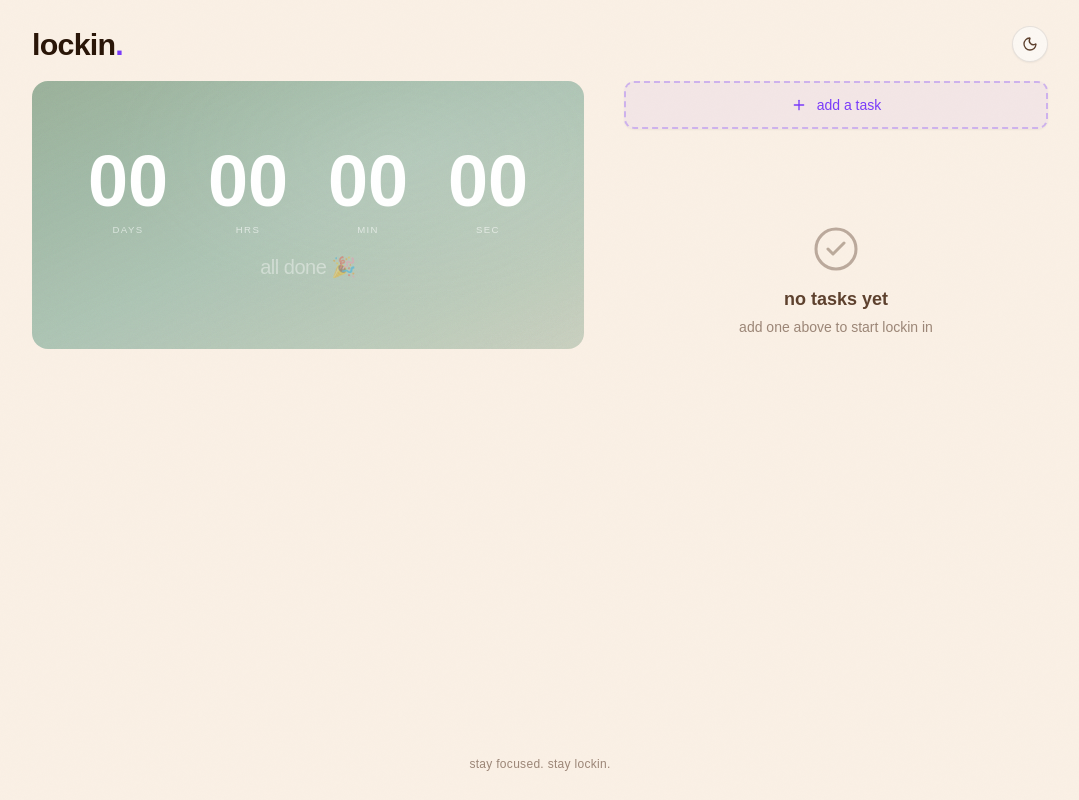
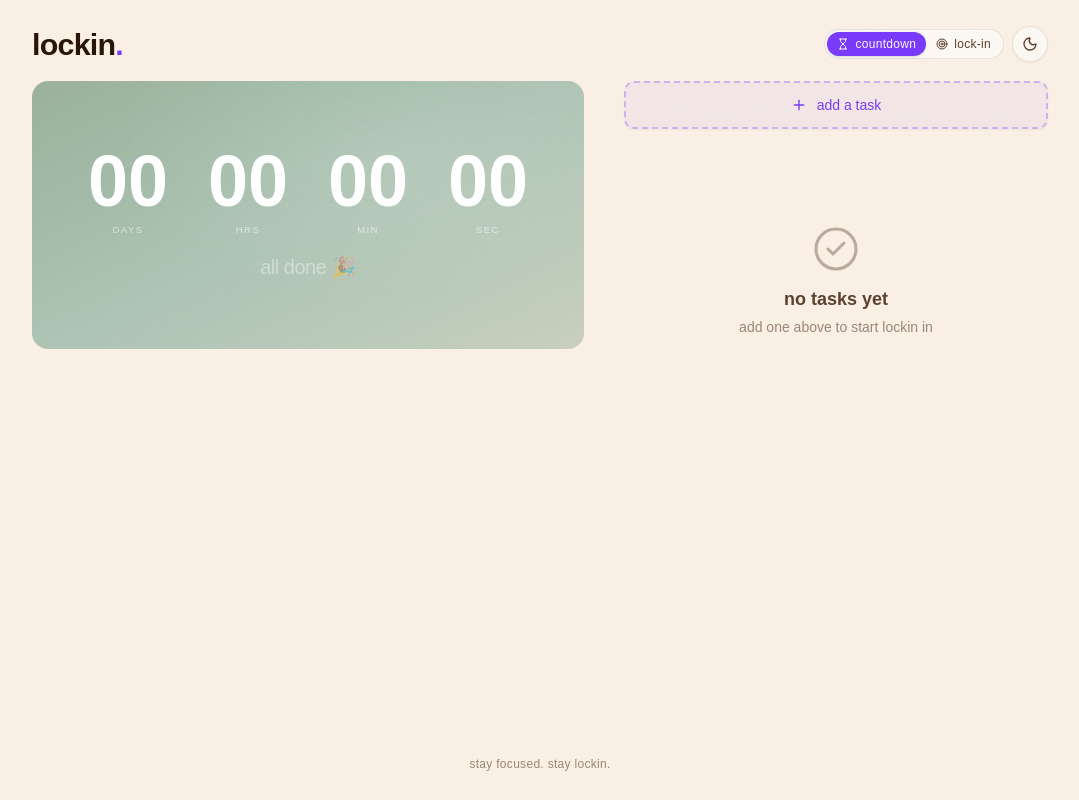
Before and after one commit to oliynykmax/lockin, a React (Vite) app: page / in a window 1280 px wide. Shown: the whole page, without its empty margins (100-1179 px from the left). Built offline with nearby package versions, Linux system fonts and the light colour scheme; a web font is replaced by a local one.

Commit message:
Add anxiety switch: lock-in mode with count-up timer, mode toggle, and calming emerald palette

```diff
--- a/src/App.tsx
+++ b/src/App.tsx
@@ -1,10 +1,12 @@
-import { Sun, Moon } from "lucide-react";
+import { Sun, Moon, Target, Hourglass } from "lucide-react";
 import { Button } from "@/components/ui/button";
 import { HeroTimer } from "@/components/HeroTimer";
 import { AddTaskForm } from "@/components/AddTaskForm";
 import { TaskItem } from "@/components/TaskItem";
 import { useTasks } from "@/hooks/useTasks";
 import { useTheme } from "@/hooks/useTheme";
+import { cn } from "@/lib/utils";
+import type { TimerMode } from "@/lib/types";
 
 export default function App() {
   const {
@@ -17,9 +19,31 @@ export default function App() {
     addSubtask,
     toggleSubtask,
     deleteSubtask,
+    lockIn,
+    lockOut,
   } = useTasks();
 
-  const { theme, toggleTheme } = useTheme();
+  const { theme, toggleTheme, mode, setTimerMode: _setTimerMode } = useTheme();
+
+  // When manually switching to countdown, clear any active lock-in
+  const setTimerMode = (m: TimerMode) => {
+    if (m === "countdown") {
+      const locked = tasks.find((t) => t.lockedInAt && !t.completed);
+      if (locked) lockOut(locked.id);
+    }
+    _setTimerMode(m);
+  };
+
+  // Wrapping lockIn to also switch to lock-in mode automatically
+  const handleLockIn = (id: string) => {
+    lockIn(id);
+    setTimerMode("lockin");
+  };
+
+  // Switch back to countdown when unlocking (setTimerMode clears the locked task)
+  const handleLockOut = (_id: string) => {
+    setTimerMode("countdown");
+  };
 
   const activeTasks = tasks.filter((t) => !t.completed);
   const completedTasks = tasks.filter((t) => t.completed);
@@ -31,6 +55,37 @@ export default function App() {
         <h1 className="font-[family-name:var(--font-display)] text-2xl md:text-[1.9rem] font-bold tracking-tight text-foreground">
           lockin<span className="text-primary">.</span>
         </h1>
+        <div className="flex items-center gap-2">
+          {/* Mode toggle */}
+          <div className="flex items-center rounded-full bg-card border border-border p-0.5">
+            <button
+              onClick={() => setTimerMode("countdown")}
+              className={cn(
+                "flex items-center gap-1.5 rounded-full px-2.5 py-1 text-xs font-medium font-[family-name:var(--font-display)] tracking-wide transition-all",
+                mode === "countdown"
+                  ? "bg-primary text-primary-foreground shadow-sm"
+                  : "text-muted-foreground hover:text-foreground"
+              )}
+              title="Countdown mode"
+            >
+              <Hourglass className="size-3" />
+              <span className="hidden sm:inline">countdown</span>
+            </button>
+            <button
+              onClick={() => setTimerMode("lockin")}
+              className={cn(
+                "flex items-center gap-1.5 rounded-full px-2.5 py-1 text-xs font-medium font-[family-name:var(--font-display)] tracking-wide transition-all",
+                mode === "lockin"
+                  ? "bg-emerald-600 text-white shadow-sm"
+                  : "text-muted-foreground hover:text-foreground"
+              )}
+              title="Lock-in mode"
+            >
+              <Target className="size-3" />
+              <span className="hidden sm:inline">lock-in</span>
+            </button>
+          </div>
+          {/* Theme toggle */}
           <Button
             variant="outline"
             size="icon"
@@ -44,13 +99,14 @@ export default function App() {
               <Moon className="size-4" />
             )}
           </Button>
+        </div>
       </header>
 
       {/* Main: 2-column grid */}
       <main className="grid grid-cols-1 md:grid-cols-[5fr_4fr] gap-5 md:gap-10 flex-1 items-start">
         {/* Left: Hero Timer (sticky on desktop) */}
         <section className="md:sticky md:top-6">
-          <HeroTimer tasks={tasks} />
+          <HeroTimer tasks={tasks} mode={mode} />
         </section>
 
         {/* Right: Tasks */}
@@ -73,6 +129,8 @@ export default function App() {
                 onAddSubtask={addSubtask}
                 onToggleSubtask={toggleSubtask}
                 onDeleteSubtask={deleteSubtask}
+                onLockIn={handleLockIn}
+                onLockOut={handleLockOut}
               />
             ))}
             {completedTasks.map((task) => (
@@ -88,6 +146,8 @@ export default function App() {
                 onAddSubtask={addSubtask}
                 onToggleSubtask={toggleSubtask}
                 onDeleteSubtask={deleteSubtask}
+                onLockIn={handleLockIn}
+                onLockOut={handleLockOut}
               />
             ))}
           </div>
--- a/src/hooks/useTasks.ts
+++ b/src/hooks/useTasks.ts
@@ -18,13 +18,16 @@ export function useTasks() {
       completed: false,
       subtasks: [],
       createdAt: Date.now(),
+      lockedInAt: null,
     };
     setTasks((prev) => [...prev, task]);
   }, []);
 
   const completeTask = useCallback((id: string) => {
     setTasks((prev) =>
-      prev.map((t) => (t.id === id ? { ...t, completed: !t.completed } : t))
+      prev.map((t) =>
+        t.id === id ? { ...t, completed: !t.completed, lockedInAt: null } : t
+      )
     );
   }, []);
 
@@ -82,10 +85,26 @@ export function useTasks() {
   const deleteSubtask = useCallback((taskId: string, subIndex: number) => {
     setTasks((prev) =>
       prev.map((t) =>
-        t.id === taskId
-          ? { ...t, subtasks: t.subtasks.filter((_, i) => i !== subIndex) }
-          : t
+        t.id === taskId ? { ...t, subtasks: t.subtasks.filter((_, i) => i !== subIndex) } : t
       )
+    );
+  }, []);
+
+  const lockIn = useCallback((id: string) => {
+    setTasks((prev) =>
+      prev.map((t) => {
+        if (t.completed) return t;
+        if (t.id === id) return { ...t, lockedInAt: Date.now() };
+        // Unlock any other task that was locked in
+        if (t.lockedInAt !== null) return { ...t, lockedInAt: null };
+        return t;
+      })
+    );
+  }, []);
+
+  const lockOut = useCallback((id: string) => {
+    setTasks((prev) =>
+      prev.map((t) => (t.id === id ? { ...t, lockedInAt: null } : t))
     );
   }, []);
 
@@ -99,5 +118,7 @@ export function useTasks() {
     addSubtask,
     toggleSubtask,
     deleteSubtask,
+    lockIn,
+    lockOut,
   };
 }
--- a/src/hooks/useTheme.ts
+++ b/src/hooks/useTheme.ts
@@ -1,8 +1,10 @@
 import { useState, useEffect, useCallback } from "react";
-import { loadTheme, saveTheme } from "@/lib/store";
+import { loadTheme, saveTheme, loadMode, saveMode } from "@/lib/store";
+import type { TimerMode } from "@/lib/types";
 
 export function useTheme() {
   const [theme, setTheme] = useState<"light" | "dark">(() => loadTheme());
+  const [mode, setMode] = useState<TimerMode>(() => loadMode());
 
   useEffect(() => {
     const root = document.documentElement;
@@ -14,9 +16,17 @@ export function useTheme() {
     saveTheme(theme);
   }, [theme]);
 
+  useEffect(() => {
+    saveMode(mode);
+  }, [mode]);
+
   const toggleTheme = useCallback(() => {
     setTheme((prev) => (prev === "dark" ? "light" : "dark"));
   }, []);
 
-  return { theme, toggleTheme };
+  const setTimerMode = useCallback((m: TimerMode) => {
+    setMode(m);
+  }, []);
+
+  return { theme, toggleTheme, mode, setTimerMode };
 }
--- a/src/index.css
+++ b/src/index.css
@@ -41,6 +41,7 @@
   --animate-task-enter: task-enter 0.35s cubic-bezier(0.4, 0, 0.2, 1) both;
   --animate-check-pop: check-pop 0.4s cubic-bezier(0.34, 1.56, 0.64, 1);
   --animate-pulse-urgent: pulse-urgent 1s ease-in-out infinite;
+  --animate-glow-soft: glow-soft 2.5s ease-in-out infinite;
 }
 
 @keyframes fade-in {
@@ -68,6 +69,11 @@
 @keyframes pulse-urgent {
   0%, 100% { opacity: 1; }
   50% { opacity: 0.55; }
+}
+
+@keyframes glow-soft {
+  0%, 100% { box-shadow: 0 0 0 0 rgba(16, 185, 129, 0.15); }
+  50% { box-shadow: 0 0 12px 2px rgba(16, 185, 129, 0.2); }
 }
 
 @layer base {
--- a/src/lib/store.ts
+++ b/src/lib/store.ts
@@ -2,6 +2,7 @@ import type { Task } from "./types";
 
 const STORE_KEY = "lockin_tasks";
 const THEME_KEY = "lockin_theme";
+const MODE_KEY = "lockin_mode";
 
 export function uid(): string {
   return Date.now().toString(36) + Math.random().toString(36).slice(2, 7);
@@ -14,7 +15,13 @@ export function saveTasks(tasks: Task[]): void {
 export function loadTasks(): Task[] {
   try {
     const raw = localStorage.getItem(STORE_KEY);
-    return raw ? JSON.parse(raw) : [];
+    if (!raw) return [];
+    const tasks: Task[] = JSON.parse(raw);
+    // Migration: ensure lockedInAt exists on all tasks
+    return tasks.map((t) => ({
+      ...t,
+      lockedInAt: t.lockedInAt ?? null,
+    }));
   } catch {
     return [];
   }
@@ -28,3 +35,12 @@ export function loadTheme(): "light" | "dark" {
 export function saveTheme(theme: "light" | "dark"): void {
   localStorage.setItem(THEME_KEY, theme);
 }
+
+export function loadMode(): "countdown" | "lockin" {
+  const saved = localStorage.getItem(MODE_KEY);
+  return saved === "lockin" ? "lockin" : "countdown";
+}
+
+export function saveMode(mode: "countdown" | "lockin"): void {
+  localStorage.setItem(MODE_KEY, mode);
+}
--- a/src/lib/time.ts
+++ b/src/lib/time.ts
@@ -45,6 +45,23 @@ export function formatTimerSmall(ms: number): string {
   return `${m}m ${s}s`;
 }
 
+export interface Elapsed {
+  days: string;
+  hours: string;
+  mins: string;
+  secs: string;
+}
+
+export function formatElapsed(ms: number): Elapsed {
+  const totalSec = Math.floor(Math.abs(ms) / 1000);
+  return {
+    days: String(Math.floor(totalSec / 86400)).padStart(2, "0"),
+    hours: String(Math.floor((totalSec % 86400) / 3600)).padStart(2, "0"),
+    mins: String(Math.floor((totalSec % 3600) / 60)).padStart(2, "0"),
+    secs: String(totalSec % 60).padStart(2, "0"),
+  };
+}
+
 export function dateToLocalISO(date: Date): string {
   const pad = (n: number) => String(n).padStart(2, "0");
   return `${date.getFullYear()}-${pad(date.getMonth() + 1)}-${pad(date.getDate())}T${pad(date.getHours())}:${pad(date.getMinutes())}`;
--- a/src/lib/types.ts
+++ b/src/lib/types.ts
@@ -10,4 +10,7 @@ export interface Task {
   completed: boolean;
   subtasks: Subtask[];
   createdAt: number;
+  lockedInAt: number | null;
 }
+
+export type TimerMode = "countdown" | "lockin";
```
Also changed, not shown: src/components/HeroTimer.tsx (+91 -7 lines), src/components/TaskItem.tsx (+34 -2 lines). Lines whose indentation alone changed are shown as unchanged.
